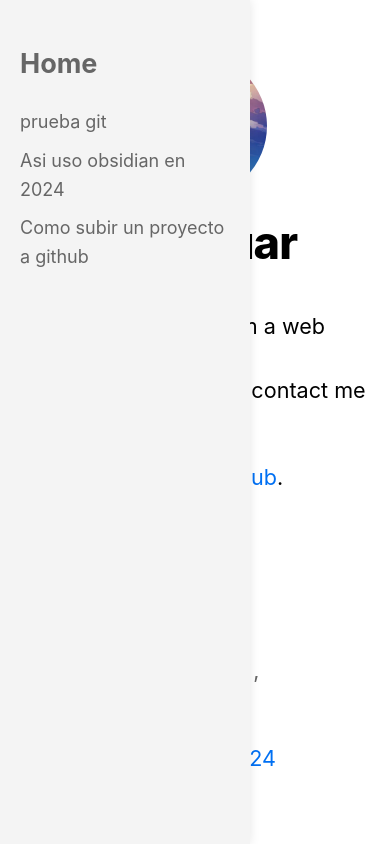
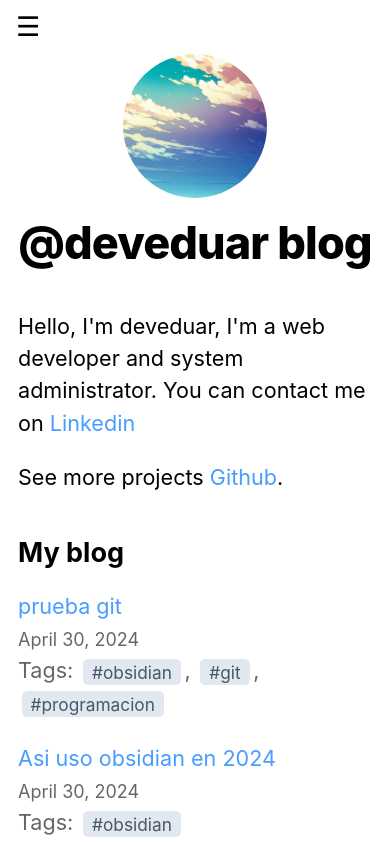
Before and after one commit to deveduar/nextjs-blog, a Next.js app: page / in a window 390 px wide. Shown: the top 844 px of the page. Built offline with nearby package versions, Linux system fonts and the light colour scheme.

Commit message:
ocultar componente sidebar y mejorar header en los posts

```diff
--- a/components/layout.js
+++ b/components/layout.js
@@ -5,14 +5,14 @@ import utilStyles from "../styles/utils.module.css";
 import Link from "next/link";
 import React from "react";
 
-const name = "deveduar";
+const name = "@deveduar blog";
 export const siteTitle = "deveduar blog";
 
 // export default function Layout({ children }) {
 //   return <div className={styles.container}>{children}</div>;
 // }
 
-export default function Layout({ children, home, posts }) {
+export default function Layout({ children, home }) {
   return (
     <div className={styles.container}>
       <Head>
@@ -42,20 +42,23 @@ export default function Layout({ children, home, posts }) {
           </>
         ) : (
           <>
+            <div className={styles.profileContainer}>
               <Link href="/">
                 <Image
                   priority
                   src="/images/profile.jpg"
-                className={utilStyles.borderCircle}
-                height={108}
-                width={108}
+                  className={`${utilStyles.borderCircle} ${styles.profileImage}`}
+                  height={30}
+                  width={30}
                   alt=""
                 />
               </Link>
               <h2 className={utilStyles.headingLg}>
-              <Link href="/" className={utilStyles.colorInherit}></Link>
+                <Link href="/" className={utilStyles.colorInherit}>
                   {name}
+                </Link>
               </h2>
+            </div>
           </>
         )}
       </header>
--- a/components/layout.module.css
+++ b/components/layout.module.css
@@ -12,3 +12,19 @@
 .backToHome {
     margin: 3rem 0 0;
 }
+
+.profileContainer {
+  display: flex; /* Utilizar flexbox para el diseño */
+  align-items: center; /* Centrar verticalmente los elementos */
+
+}
+
+.profileImage {
+  margin-right: 5px; /* Espacio entre la imagen y el título */
+}
+
+/* Ajustar estilos para el enlace */
+.profileContainer a {
+  text-decoration: none;
+  color: inherit; /* Utilizar el color de texto heredado */
+}
--- a/components/sidebar.js
+++ b/components/sidebar.js
@@ -1,26 +1,43 @@
-// Sidebar.js
-
-import React from "react";
+import React, { useState, useEffect, useRef } from "react";
 import Link from "next/link";
 import styles from "./sidebar.module.css";
 
 const Sidebar = ({ posts, currentPostId }) => {
+    const [isOpen, setIsOpen] = useState(false);
+    const sidebarRef = useRef(null);
+
+    const toggleSidebar = () => {
+        setIsOpen(!isOpen);
+    };
+
+    useEffect(() => {
+      const handleClickOutside = (event) => {
+        if (sidebarRef.current && !sidebarRef.current.contains(event.target)) {
+          // Si se hace clic fuera del menú, cerrarlo
+          setIsOpen(false);
+        }
+      };
+      // Agregar el manejador de eventos de clic al cuerpo del documento
+      document.addEventListener("click", handleClickOutside);
+      return () => {
+        // Limpiar el manejador de eventos al desmontar el componente
+        document.removeEventListener("click", handleClickOutside);
+      };
+    }, []);
+
   return (
-    <div className={styles.sidebar}>
+    <div ref={sidebarRef} className={`${styles.sidebar} ${isOpen ? styles.open : ""}`}
+    >
       {/* <h2>Menu</h2> */}
+      <button className={styles.toggleButton} onClick={toggleSidebar}>
+        ☰
+      </button>
       <ul>
         <li>
           <h2>
             <Link href="/">Home</Link>
           </h2>
         </li>
-        {/* <li>
-          <Link href="/about">
-            About
-          </Link>
-        </li> */}
-        {/* Mostrar los posts como enlaces */}
-        {/* <h2>Posts</h2> */}
         {posts.map((post) => (
           <li key={post.id}>
             <Link
--- a/components/sidebar.module.css
+++ b/components/sidebar.module.css
@@ -5,10 +5,15 @@
   height: 100vh; /* Altura completa del viewport */
   position: fixed; /* Fijar el sidebar en la pantalla */
   top: 0; /* Alinear el sidebar en la parte superior */
-  left: 0; /* Colocar el sidebar a la izquierda */
+  left: -1500px; /* Ocultar la barra lateral por defecto */
   background-color: #f4f4f4; /* Color de fondo del sidebar */
   padding: 20px; /* Espaciado interno del sidebar */
   box-shadow: 0 0 10px rgba(0, 0, 0, 0.1); /* Sombra para destacar el sidebar */
+  transition: left 0.3s; /* Transición suave para la apertura y cierre */
+}
+
+.sidebar.open {
+  left: 0; /* Mostrar la barra lateral cuando está abierta */
 }
 
 .sidebar h3 {
@@ -56,3 +61,54 @@
   font-weight: bold;
   color: #333; /* Color de texto cuando el enlace está activo */
 }
+
+.sidebar ul li h2 {
+  margin-top: 0; /* Eliminar el margen superior de los títulos */
+  font-size: 1.2rem; /* Tamaño de fuente para los títulos */
+  border-bottom: 1px solid #ddd; /* Línea inferior para separar los títulos */
+  padding-bottom: 1px; /* Espaciado inferior para los títulos */
+  padding-top: 10px;
+}
+
+
+.toggleButton {
+  display: block; /* Mostrar el botón de alternancia en dispositivos móviles */
+  position: fixed; /* Fijar el botón de alternancia en la pantalla */
+  top: 10px; /* Alinear el botón de alternancia en la parte superior */
+  left: 10px; /* Alinear el botón de alternancia a la izquierda */
+  z-index: 999; /* Z-index para que esté por encima del contenido */
+  background-color: transparent; /* Color de fondo transparente */
+  border: none; /* Eliminar borde */
+  font-size: 1.5rem; /* Tamaño de fuente del botón */
+  cursor: pointer; /* Cambiar el cursor a pointer */
+  margin-bottom: 10px;
+}
+
+/* Media queries para hacer la sidebar responsive */
+@media screen and (max-width: 768px) {
+  .sidebar {
+    width: 100%;
+    height: auto; /* Altura automática para adaptarse al contenido */
+    /* position: static;  */
+    box-shadow: none; /* Eliminar sombra */
+    padding: 10px; /* Espaciado interno más pequeño */
+    transition: top 0.5s ease-out;
+  }
+
+  .sidebar.open {
+    top: 0;
+
+  }
+
+  .toggleButton {
+    display: block; /* Mostrar el botón de alternancia en dispositivos móviles */
+    position: fixed; /* Fijar el botón de alternancia en la pantalla */
+    top: 10px; /* Alinear el botón de alternancia en la parte superior */
+    left: 10px; /* Alinear el botón de alternancia a la izquierda */
+    z-index: 999; /* Z-index para que esté por encima del contenido */
+    background-color: transparent; /* Color de fondo transparente */
+    border: none; /* Eliminar borde */
+    font-size: 1.5rem; /* Tamaño de fuente del botón */
+    cursor: pointer; /* Cambiar el cursor a pointer */
+  }
+}
--- a/styles/global.css
+++ b/styles/global.css
@@ -45,7 +45,7 @@ body {
 }
 
 a {
-  color: #0070f3;
+  color: #489dff;
   text-decoration: none;
 }
 
```
Lines whose indentation alone changed are shown as unchanged.
